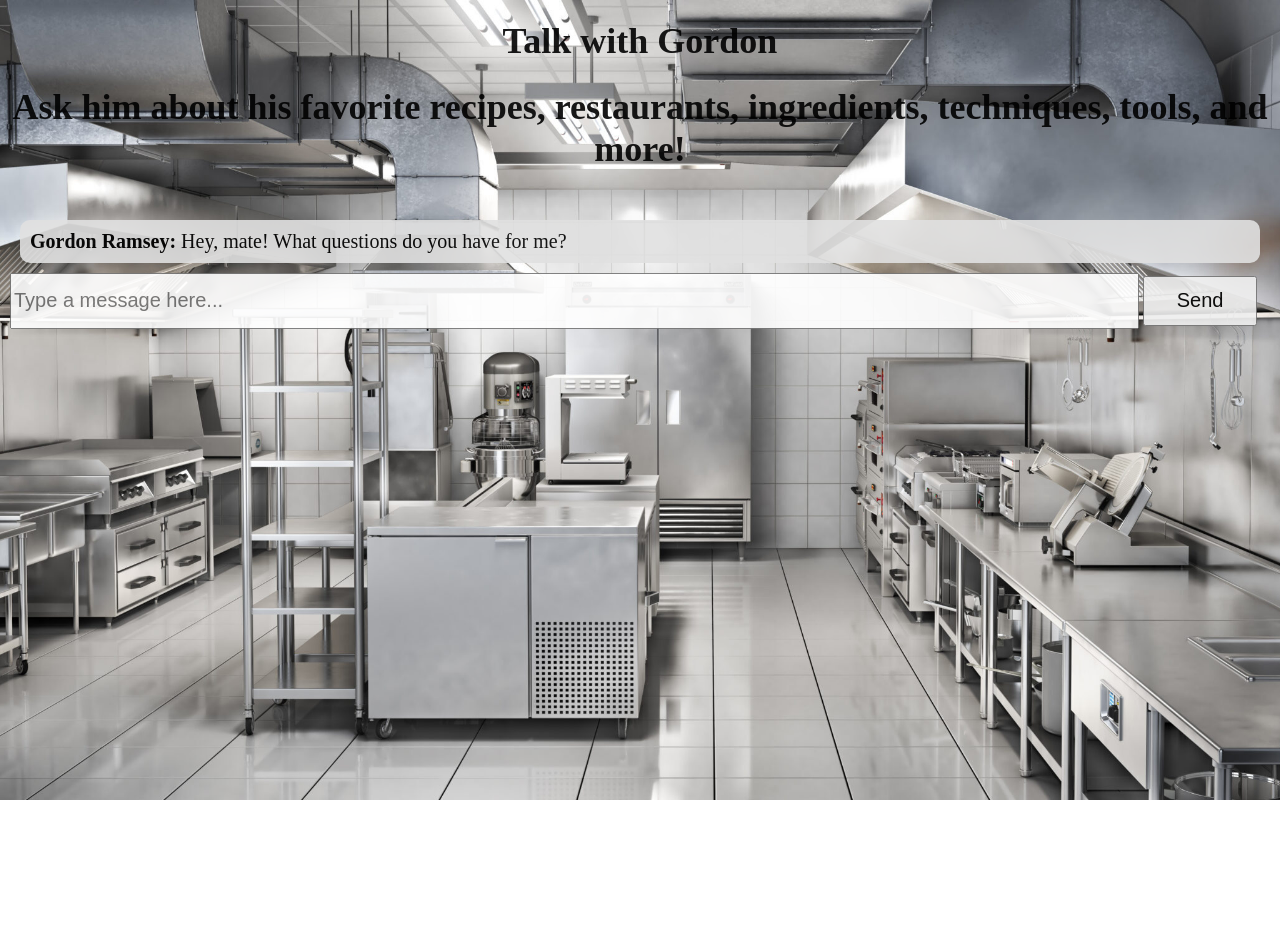
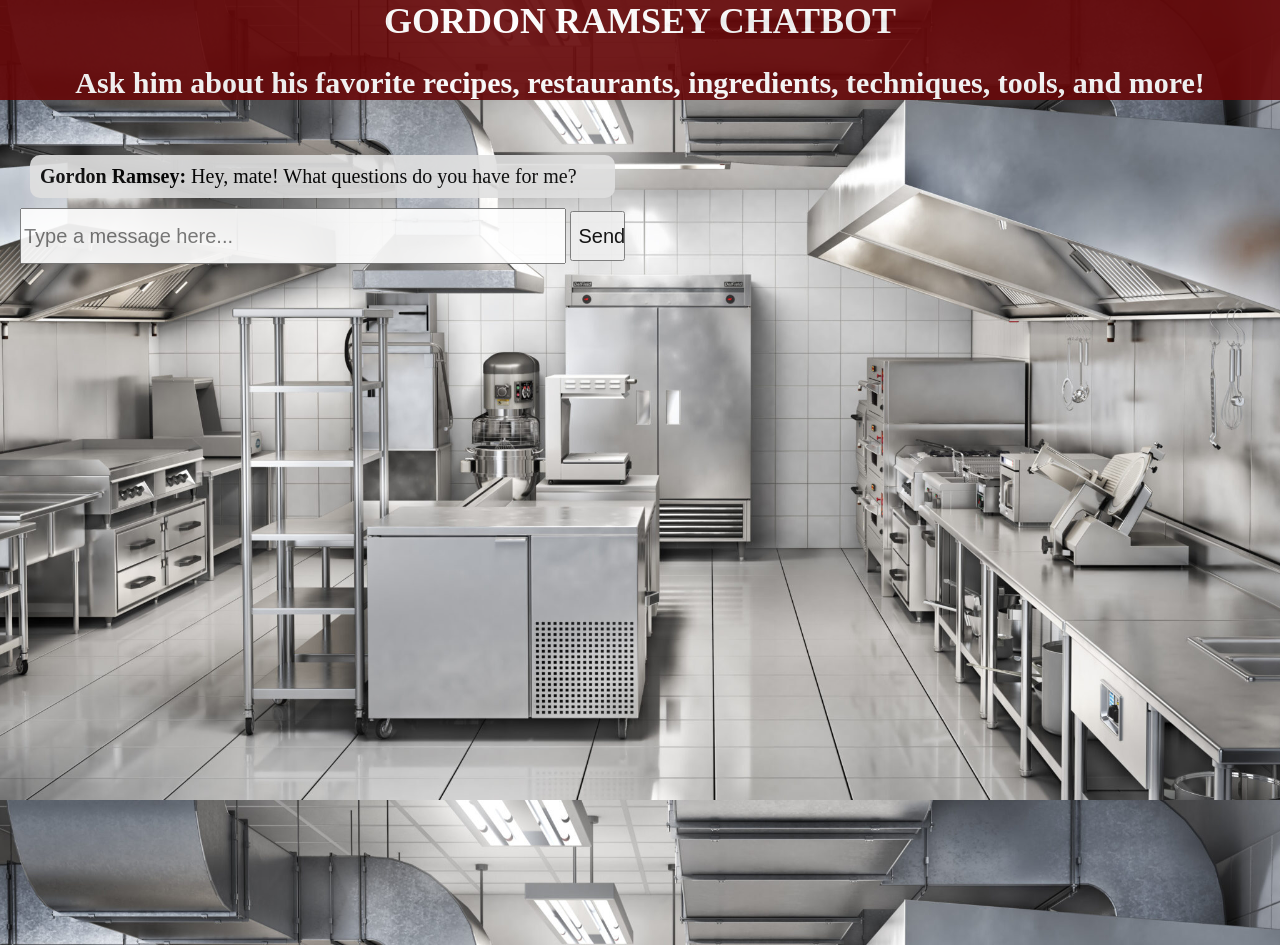
Before and after one commit to Sudhyakumar3/ChatbotProject, a website: page public/index.html in a window 1280 px wide. Before the commit the page ends 800 px from the top, so only its background shows below. Drawn offline with Linux system fonts and the light colour scheme.

Commit message:
added grid container and changed fonts and colors

```diff
--- a/public/index.html
+++ b/public/index.html
@@ -7,11 +7,28 @@
 </head>
 <style>
     /* Styles for the page title */
+    header {
+        background-color: #660708; /* Background color for the title */
+    }
     .page-title {
         text-align: center; /* Center the title horizontally */
+        margin-top: 0px; /*Add some top margin for spacing */
+        z-index: 2; /* Ensure the title is above other elements */
+        color: white; /* Text color for the title */
+    }
+
+    h1 {
+    font-family: "Perpetua Titling MT", serif;
     font-size: 36px; /* Adjust the font size as needed */
-        margin-top: 20px; /* Add some top margin for spacing */
-        z-index: 2; /* Ensure the title is above other elements */
+    }
+
+    h2 {
+    font-family: "Perpetua", serif;
+    font-size: 30px; /* Adjust the font size as needed */
+    }
+
+    .message, .user-message, .chatgpt-message {
+    font-family: "Rockwell";
     }
 
     /* Styles for chat messages */
@@ -23,14 +40,16 @@
 
     /* Styles for user messages */
     .user-message {
-        background-color: grey;
-        color: white;
         text-align: right;
         font-size: 20px;
+        background-color: #161A1D;
+        color: white;
     }
 
     /* Styles for chatbot messages */
     .chatgpt-message {
+        background-color: #e0e0e0;
+        color: black;
         background-color: #e0e0e0;
         color: black;
         text-align: left;
@@ -48,10 +67,7 @@
         opacity: 0.90; /* Adjust the opacity as needed */
     }
 
-    /* Styles for the chat container */
-    .chat-container {
-        padding: 10px;
-    }
+
 
     /* Styles for user input field */
     #user-message {
@@ -115,15 +131,30 @@
     .tidot:nth-child(3) {
         -webkit-animation-delay: 400ms;
     }
+
+    .grid-container {
+        display: grid;
+        grid-template-columns: 1fr 1fr;
+        gap: 10px;
+        padding: 10px;
+        height: 100vh;
+      }
+      .chat-container {
+        grid-column: 1/2;
+        padding: 10px;
+      }
 </style>
 <body>
-    <h1 class="page-title">Talk with Gordon</h1>
+    <header>
+        <h1 class="page-title">GORDON RAMSEY CHATBOT</h1>
         <h2 class="page-title">Ask him about his favorite recipes, restaurants, ingredients, techniques, tools, and more!</h2>
+    </header>
     <form id="chatForm">
         <div></div>
         <div></div>
         <div></div>
         <div></div>
+        <div class="grid-container">
             <div class="chat-container" style="overflow-y: scroll">
                 <div id="chat"></div>
                 <div id="typing-indicator" class="ticontainer">
@@ -145,6 +176,7 @@
                     <button id="send" type="submit">Send</button>
                 </div>
             </div>
+        </div>
     </form>
     <div id="chatOutput"></div>
     <script src="script.js"></script>
--- a/server.js
+++ b/server.js
@@ -4,7 +4,7 @@
 const OpenAI = require('openai');
 
 // Initialize OpenAI with your API key
-const openai = new OpenAI({ apiKey: 'API Key'}); // Replace 'API Key' with your API key
+const openai = new OpenAI({ apiKey: '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'}); // Replace 'API Key' with your API key
 
 // Configure Express middleware
 app.use(express.json());
```
Lines whose indentation alone changed are shown as unchanged.
